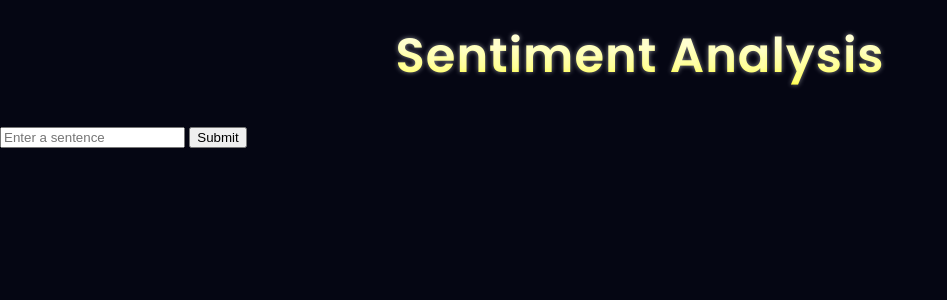
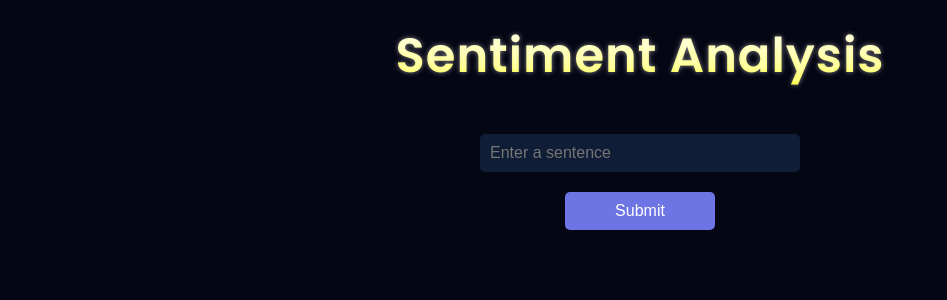
Before and after one commit to Hardvan/Hugging-Face-Playground, a Flask app: page /sentiment_analysis in a window 1280 px wide. Shown: the top 300 px of the page, without its empty margins (0-947 px from the left). Run offline with Flask 3, Linux system fonts and the light colour scheme.

Commit message:
Style sentiment analysis

```diff
--- a/static/css/index.css
+++ b/static/css/index.css
@@ -100,3 +100,72 @@ body {
   inset: 5px;
   border-radius: 15px;
 }
+
+/* Form Section */
+.sentiment-input-form {
+  display: flex;
+  flex-direction: column;
+  align-items: center;
+  justify-content: center;
+  margin-top: 30px;
+  text-align: center;
+}
+
+.sentiment-input-form input {
+  width: 300px;
+  padding: 10px;
+  margin: 10px;
+  font-size: 1rem;
+  border: none;
+  border-radius: 5px;
+}
+
+.sentiment-input-form input[type="text"] {
+  background-color: #0f1e36;
+  color: white;
+}
+
+.sentiment-input-form input[type="submit"] {
+  background-color: #6d74e3;
+  color: white;
+  cursor: pointer;
+  width: 150px;
+}
+
+.sentiment-input-form input[type="submit"]:hover {
+  background-color: #575cb5;
+}
+
+/* Sentiment Result Section */
+.sentiment-result {
+  margin-top: 20px;
+  text-align: center;
+}
+
+.sentiment-result table {
+  width: 69%;
+  margin: 20px auto;
+  border-collapse: collapse;
+}
+
+.sentiment-result table,
+.sentiment-result th,
+.sentiment-result td {
+  border: 1px solid white;
+}
+
+.sentiment-result th,
+.sentiment-result td {
+  padding: 10px;
+}
+
+.sentiment-result th {
+  background-color: #6d74e3;
+  color: white;
+}
+
+.sentiment-result p {
+  margin-top: 10px;
+  font-size: 1.5rem;
+  font-weight: 600;
+}
--- a/templates/sentiment_analysis.html
+++ b/templates/sentiment_analysis.html
@@ -2,7 +2,7 @@
 block page_title %}Sentiment Analysis{% endblock %} {%block content %}
 
 <!-- Form to accept a sentence -->
-<form action="/sentiment_analysis" method="POST" class="input-form">
+<form action="/sentiment_analysis" method="POST" class="sentiment-input-form">
   <input type="text" name="sentence" placeholder="Enter a sentence" required />
   <input type="submit" value="Submit" />
 </form>
```
